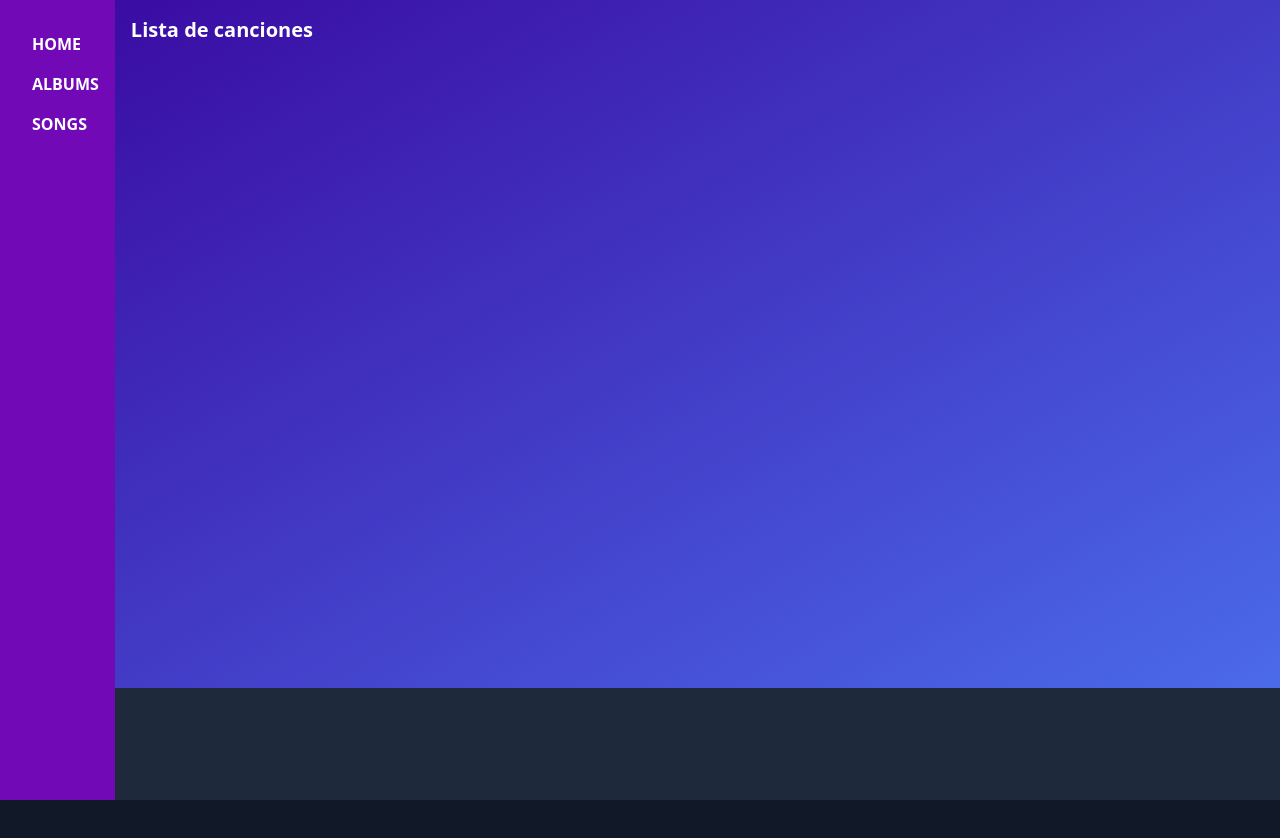
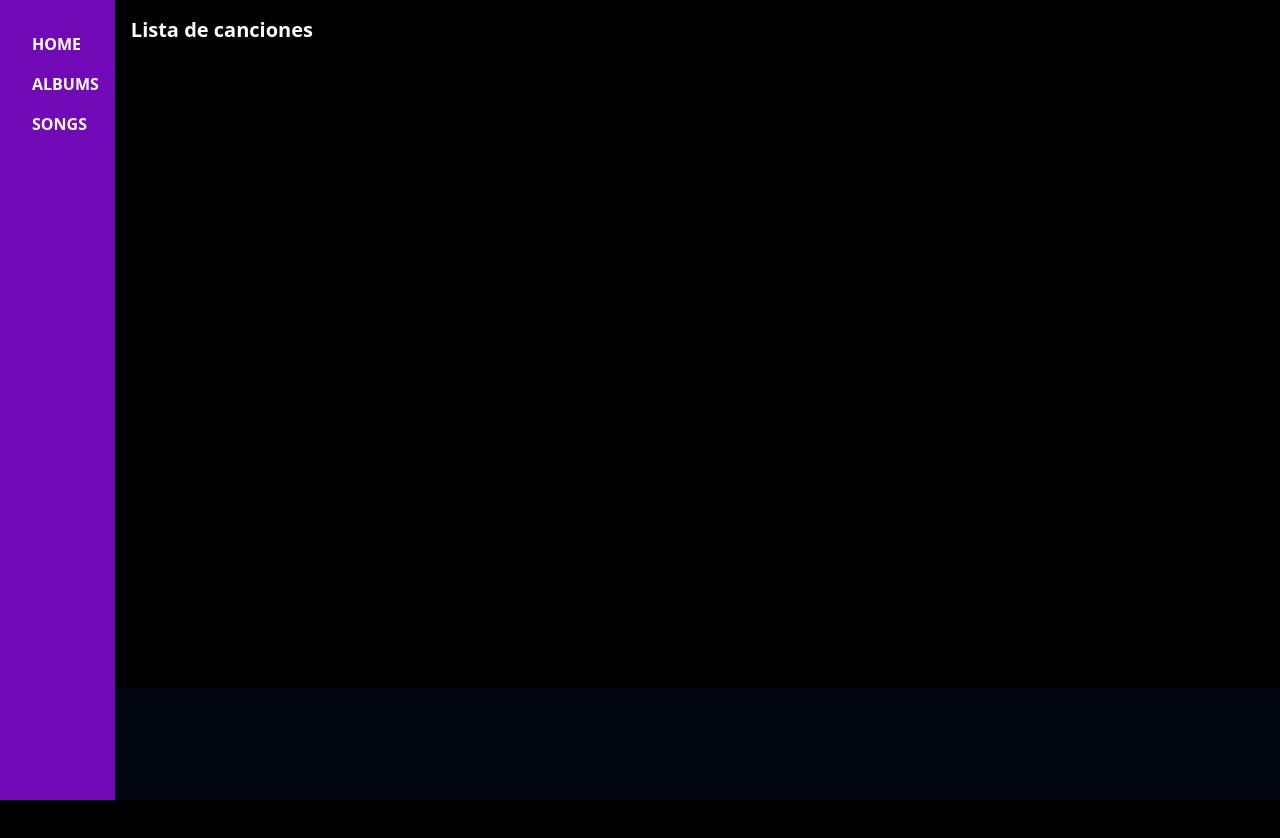
Before and after one commit to leonardotorre18/proyecto_final_modulo_1, a website built with Vite: page index.html in a window 1280 px wide. Built offline with nearby package versions, Linux system fonts and the light colour scheme; no server answers.

Commit message:
Corrección de color de fondo

```diff
--- a/index.html
+++ b/index.html
@@ -6,7 +6,7 @@
     <meta name="viewport" content="width=device-width, initial-scale=1.0" />
     <title>Vite + TS</title>
   </head>
-  <body class="bg-gray-900 text-white flex h-screen overflow-hidden">
+  <body class="bg-black text-white flex h-screen overflow-hidden">
     <header class="bg-purple h-screen p-4">
       <ul class="uppercase font-bold h-full flex flex-col gap-4 pt-4 pl-4">
         <li>Home</li>
@@ -14,13 +14,13 @@
         <li>Songs</li>
       </ul>
     </header>
-    <main class="w-full bg-main">
+    <main class="w-full">
       <h2 class="font-bold text-xl p-4">Lista de canciones</h2>
 
       <div class="pb-60 grid mx-auto justify-items-center grid-cols-1 md:grid-cols-2 lg:grid-cols-4 max-w-7xl p-8 gap-10 h-full overflow-y-auto" id="track_list">
       </div>
 
-      <div class="h-28 sticky bottom-0 w-full bg-slate-800">
+      <div class="h-28 sticky bottom-0 w-full bg-gray-950">
 
       </div>
 
```
